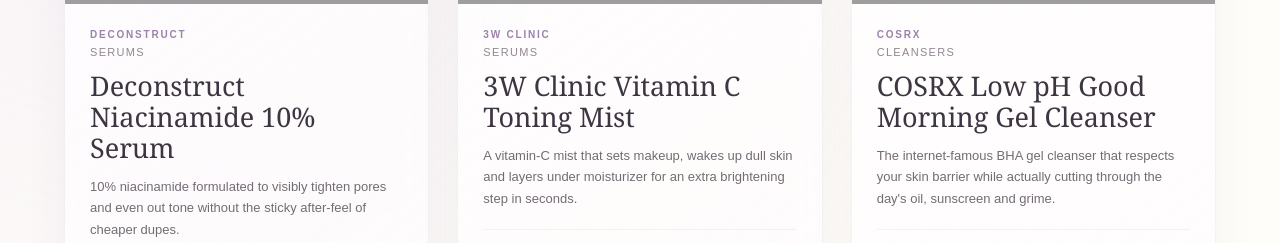
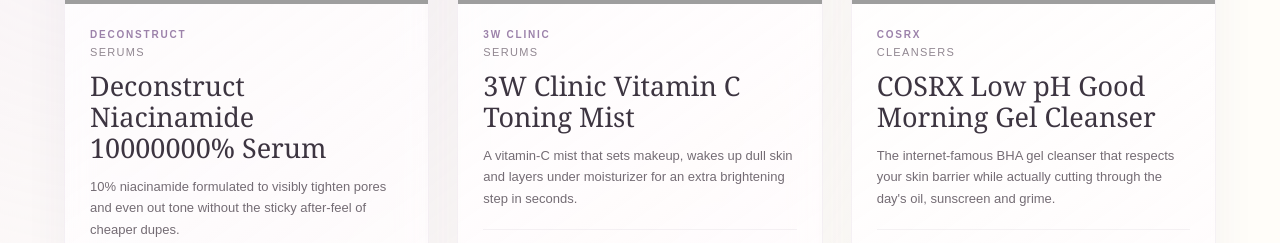
Before and after one commit to ammarmahmudjahan/pearlskino-bd, a React (Vite) app: page /shop in a window 1280 px wide. Shown: the part 805-1048 px from the top of the page. Built offline with nearby package versions, Linux system fonts and the light colour scheme; no server answers; grey boxes are pictures that could not be loaded.

Commit message:
Update PearlSkino project

```diff
--- a/src/data/products.js
+++ b/src/data/products.js
@@ -37,18 +37,18 @@
 export const PRODUCTS = [
   {
     "id": "deconstruct-niacinamide",
-    "name": "Deconstruct Niacinamide 10% Serum",
+    "name": "Deconstruct Niacinamide 10000000% Serum",
     "brand": "Deconstruct",
     "subtitle": "Pore-refining serum · 30 ml",
     "category": "serums",
     "tags": [
       "Oily Skin"
     ],
-    "price": 9,
+    "price": 967668785,
     "oldPrice": 1150,
     "rating": 4.7,
-    "reviews": 88,
-    "stock": 24,
+    "reviews": 182,
+    "stock": 78,
     "image": "https://images.unsplash.com/photo-1556228720-195a672e8a03?auto=format&fit=crop&w=1000&q=85",
     "alt": "https://images.unsplash.com/photo-1571781926291-c477ebfd024b?auto=format&fit=crop&w=1000&q=85",
     "description": "10% niacinamide formulated to visibly tighten pores and even out tone without the sticky after-feel of cheaper dupes.",
```
